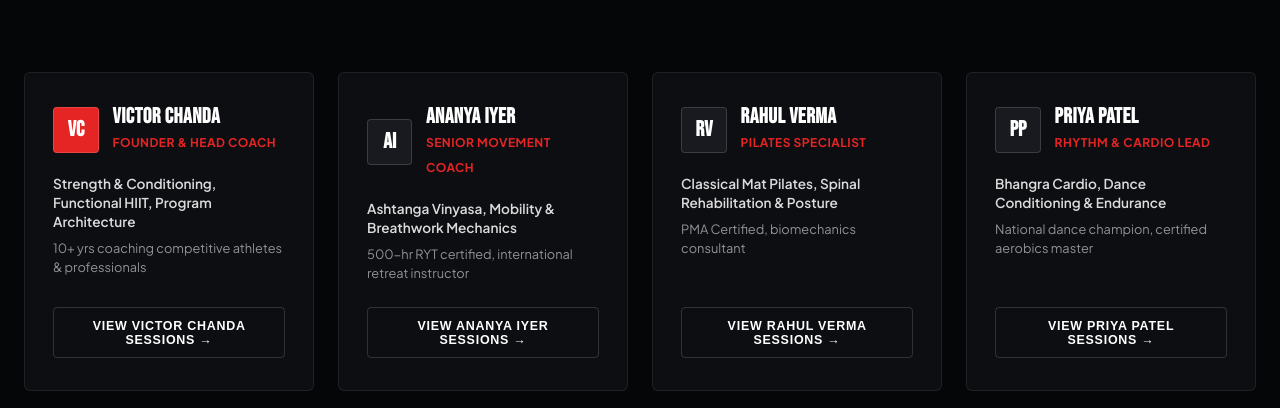
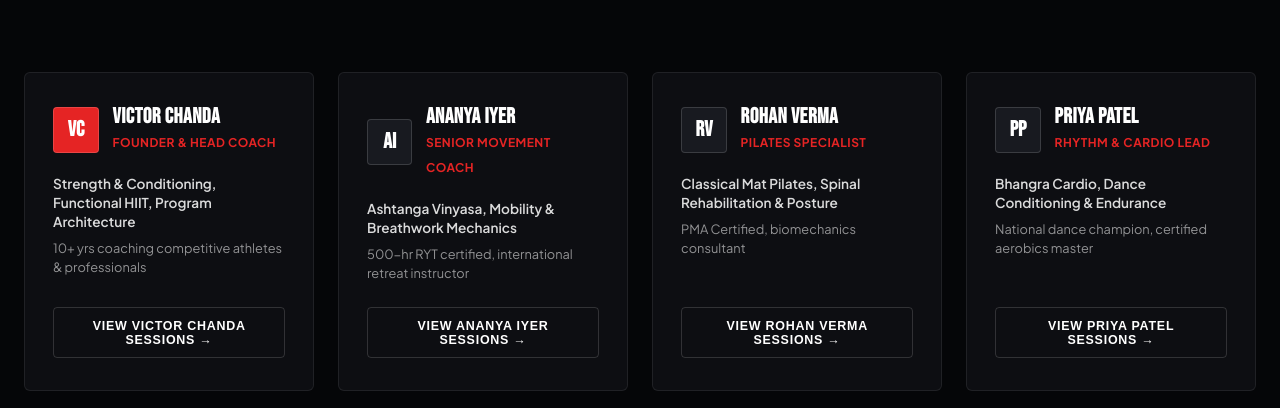
Before and after one commit to victorchanda345-tech/v-fitness-studio, a React (Vite) app in the folder client/: page / in a window 1280 px wide. Shown: the part 3563-3971 px from the top of the page. Built offline with nearby package versions, Linux system fonts and the light colour scheme; no server answers.

Commit message:
fix: update instructor name from Rahul Verma to Rohan Verma

```diff
--- a/client/src/pages/Landing.tsx
+++ b/client/src/pages/Landing.tsx
@@ -307,7 +307,7 @@ export const Landing: React.FC<LandingProps> = ({ onOpenTimetable, onOpenLogin }
       experience: '500-hr RYT certified, international retreat instructor'
     },
     {
-      name: 'Rahul Verma',
+      name: 'Rohan Verma',
       role: 'Pilates Specialist',
       specialty: 'Classical Mat Pilates, Spinal Rehabilitation & Posture',
       experience: 'PMA Certified, biomechanics consultant'
--- a/client/src/pages/PublicSchedule.tsx
+++ b/client/src/pages/PublicSchedule.tsx
@@ -67,7 +67,7 @@ const getFallbackSchedule = (): { sessions: PublicSessionItem[]; disciplines: st
       capacity: 10,
       room: 'Studio C',
       primaryInstructor: 'Victor Chanda',
-      coInstructors: ['Rahul Verma'],
+      coInstructors: ['Rohan Verma'],
       spotsRemaining: 2,
       isFull: false,
       waitlistedCount: 0,
@@ -82,7 +82,7 @@ const getFallbackSchedule = (): { sessions: PublicSessionItem[]; disciplines: st
       duration: 50,
       capacity: 12,
       room: 'Studio B',
-      primaryInstructor: 'Rahul Verma',
+      primaryInstructor: 'Rohan Verma',
       coInstructors: ['Ananya Iyer'],
       spotsRemaining: 1,
       isFull: false,
@@ -147,7 +147,7 @@ const getFallbackSchedule = (): { sessions: PublicSessionItem[]; disciplines: st
       capacity: 10,
       room: 'Studio C',
       primaryInstructor: 'Victor Chanda',
-      coInstructors: ['Rahul Verma'],
+      coInstructors: ['Rohan Verma'],
       spotsRemaining: 3,
       isFull: false,
       waitlistedCount: 0,
@@ -178,7 +178,7 @@ const getFallbackSchedule = (): { sessions: PublicSessionItem[]; disciplines: st
       duration: 50,
       capacity: 12,
       room: 'Studio B',
-      primaryInstructor: 'Rahul Verma',
+      primaryInstructor: 'Rohan Verma',
       coInstructors: [],
       spotsRemaining: 4,
       isFull: false,
@@ -237,12 +237,12 @@ export const matchesInstructorName = (sessionInstructor: string, filterInstructo
   if (sLower === fLower) return true;
   if (sLower.includes(fLower) || fLower.includes(sLower)) return true;
 
-  // First name match (e.g. Victor, Priya, Ananya, Rahul/Rohan, Aarav)
+  // First name match (e.g. Victor, Priya, Ananya, Rohan, Aarav)
   const fFirst = fLower.split(' ')[0];
   const sFirst = sLower.split(' ')[0];
   if (fFirst && sFirst && fFirst === sFirst) return true;
 
-  // Cross-system name aliases (e.g. Ananya Iyer, Rahul Verma / Rohan Verma)
+  // Cross-system name aliases (e.g. Ananya Iyer, Rohan Verma)
   if (fLower.includes('ananya') && sLower.includes('ananya')) return true;
   if (fLower.includes('verma') && sLower.includes('verma')) return true;
   if (fLower.includes('victor') && sLower.includes('victor')) return true;
@@ -296,7 +296,7 @@ export const COACH_OPTIONS = [
   { id: 'all', label: 'All Coaches' },
   { id: 'Victor Chanda', label: 'Victor Chanda • Head Coach' },
   { id: 'Ananya Iyer', label: 'Ananya Iyer • Movement Coach' },
-  { id: 'Rahul Verma', label: 'Rahul Verma • Pilates Specialist' },
+  { id: 'Rohan Verma', label: 'Rohan Verma • Pilates Specialist' },
   { id: 'Priya Patel', label: 'Priya Patel • Cardio & Dance Lead' },
   { id: 'Aarav Mehta', label: 'Aarav Mehta • Mobility Coach' },
 ];
```
